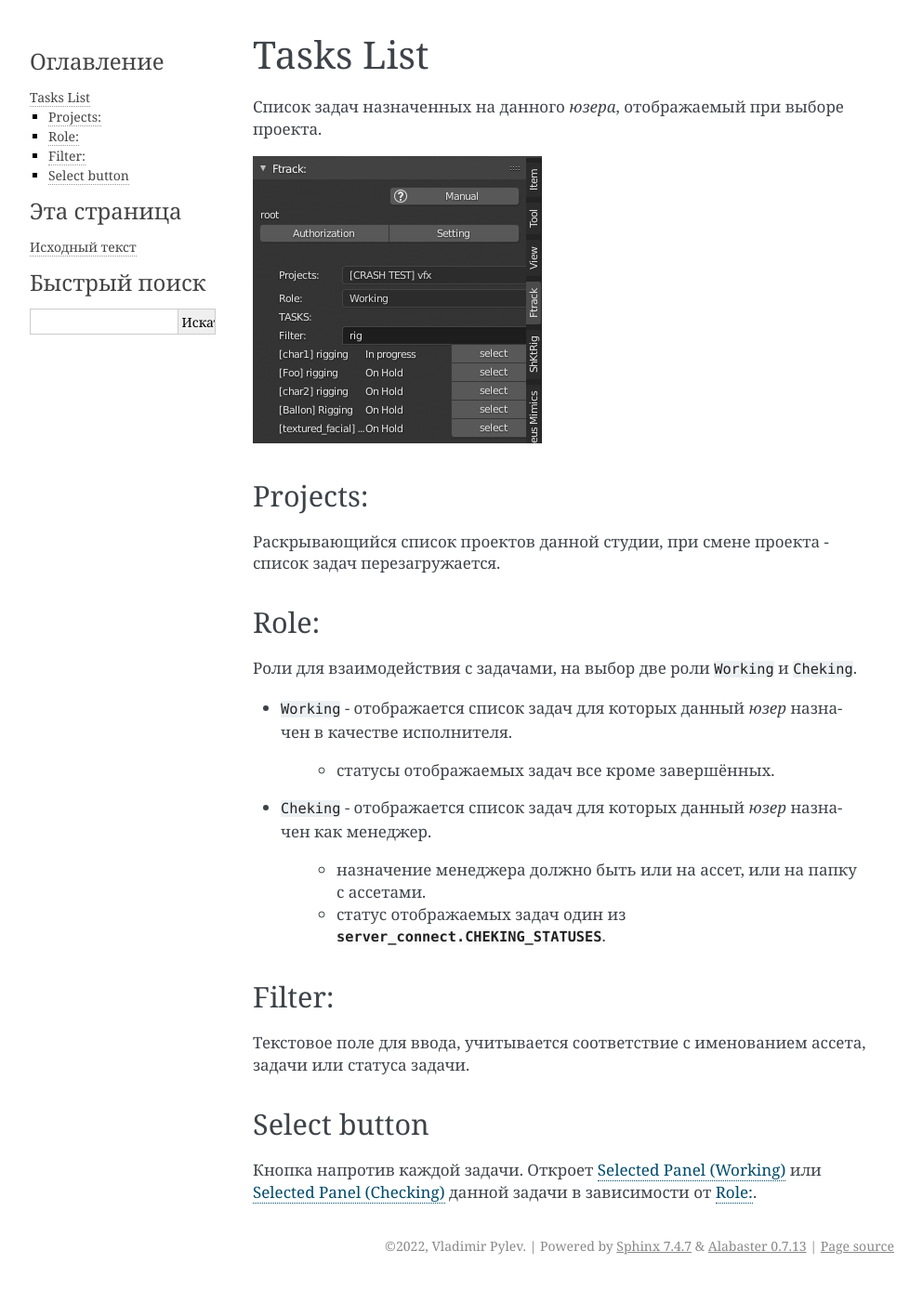
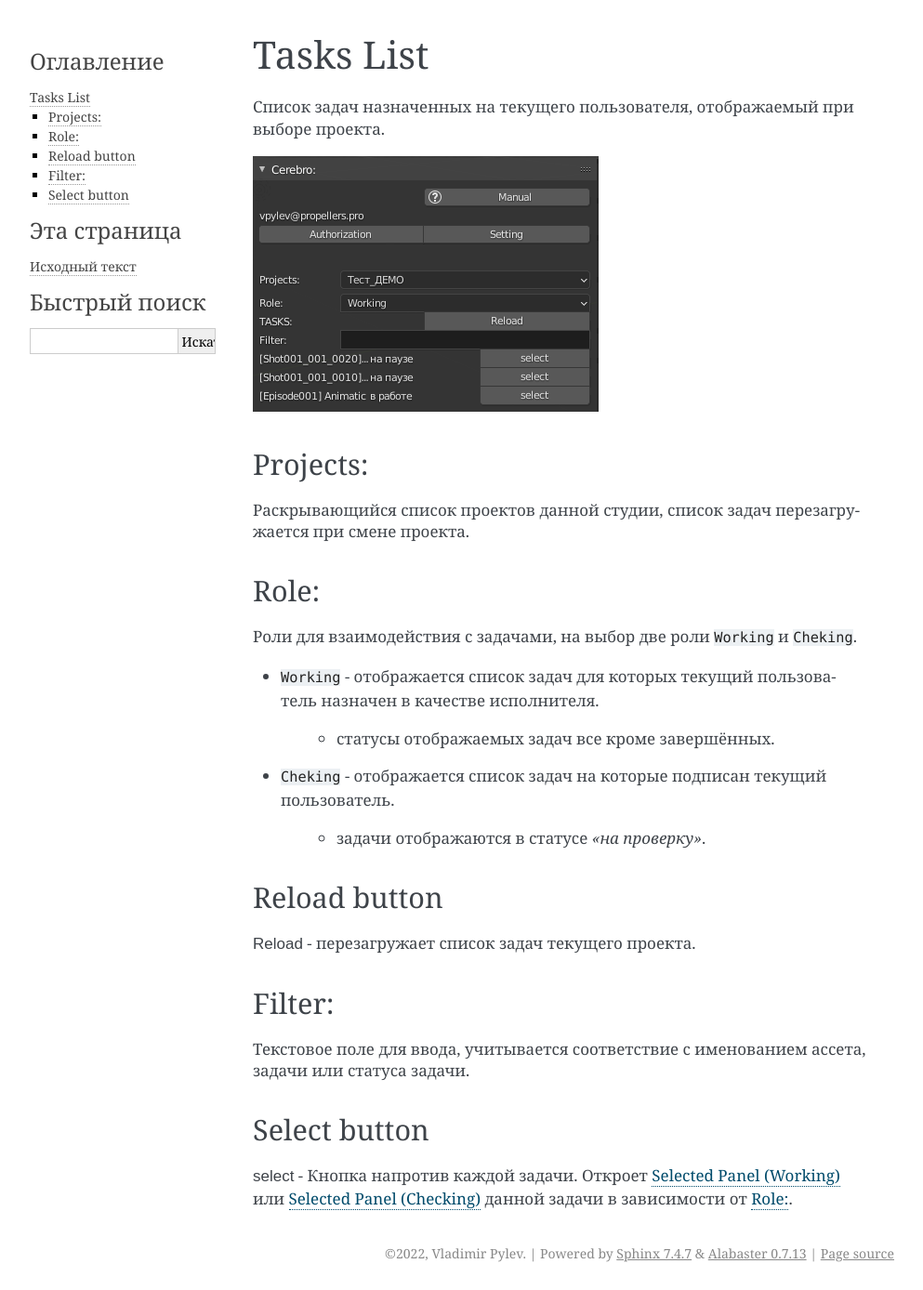
Before and after one commit to volodya-renderberg/cerebro-b3d-connect-manual, a Sphinx documentation site: the page built from docs/source/manual/tasks_list.rst, in a window 1280 px wide. Shown: the whole page at 93% size, without its empty margins (148-1141 px from the left). Built offline with Sphinx 7.4.7, drawn with Linux system fonts in a browser that asks for light colours.

Commit message:
tasks list

```diff
--- a/docs/source/manual/settings.rst
+++ b/docs/source/manual/settings.rst
@@ -17,7 +17,7 @@
 
 .. image:: ../_static/images/projects_dir_setting.png
 
-* При этом название самой директории **Cerebro_Projects_Main** она будет создана в указанной директории.
+* При этом название самой директории **Cerebro_Projects_Main**, она будет создана в указанной директории.
 
 * Если выбрать саму директорию **Cerebro_Projects_Main** то ничего создаваться не будет и эта директория станет рабочей.
 
--- a/docs/source/manual/tasks_list.rst
+++ b/docs/source/manual/tasks_list.rst
@@ -3,7 +3,7 @@
 Tasks List
 ==========
 
-Список задач назначенных на данного *юзера*, отображаемый при выборе проекта.
+Список задач назначенных на текущего пользователя, отображаемый при выборе проекта.
 
 .. image:: ../_static/images/tasks_list.png
 
@@ -12,7 +12,7 @@ Tasks List
 Projects:
 ~~~~~~~~~
 
-Раскрывающийся список проектов данной студии, при смене проекта - список задач перезагружается.
+Раскрывающийся список проектов данной студии, список задач перезагружается при смене проекта.
 
 .. _tasks_list_role:
 
@@ -21,14 +21,22 @@ Role:
 
 Роли для взаимодействия с задачами, на выбор две роли ``Working`` и ``Cheking``.
 
-* ``Working`` - отображается список задач для которых данный *юзер* назначен в качестве исполнителя.
+* ``Working`` - отображается список задач для которых текущий пользователь назначен в качестве исполнителя.
 
 	* статусы отображаемых задач все кроме завершённых.
 
-* ``Cheking`` - отображается список задач для которых данный *юзер* назначен как менеджер.
+* ``Cheking`` - отображается список задач на которые подписан текущий пользователь.
 
-	* назначение менеджера должно быть или на ассет, или на папку с ассетами.
-	* статус отображаемых задач один из :attr:`server_connect.CHEKING_STATUSES`.
+	* задачи отображаются в статусе *"на проверку"*.
+
+
+.. _reload_tasks_list_button:
+
+Reload button
+~~~~~~~~~~~~~
+
+:guilabel:`Reload` - перезагружает список задач текущего проекта.
+
 
 .. _tasks_list_filter:
 
@@ -42,4 +50,4 @@ Filter:
 Select button
 ~~~~~~~~~~~~~
 
-Кнопка напротив каждой задачи. Откроет :ref:`work-selected-panel-page` или :ref:`check-selected-panel-page` данной задачи в зависимости от :ref:`tasks_list_role`.
+:guilabel:`select` - Кнопка напротив каждой задачи. Откроет :ref:`work-selected-panel-page` или :ref:`check-selected-panel-page` данной задачи в зависимости от :ref:`tasks_list_role`.
```
Also changed, not shown: docs/source/_static/images/tasks_list.png.
